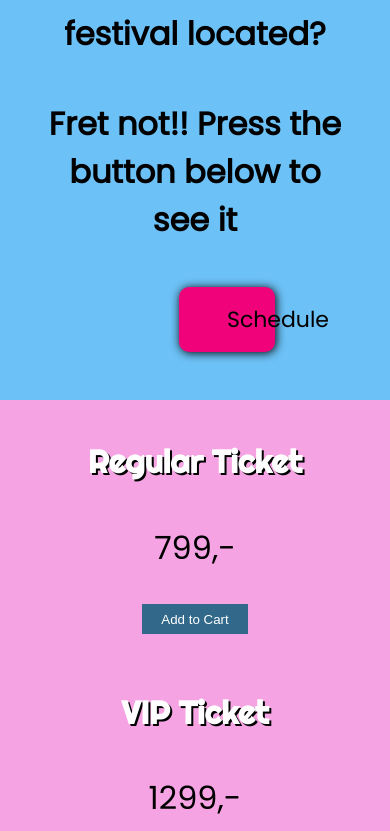
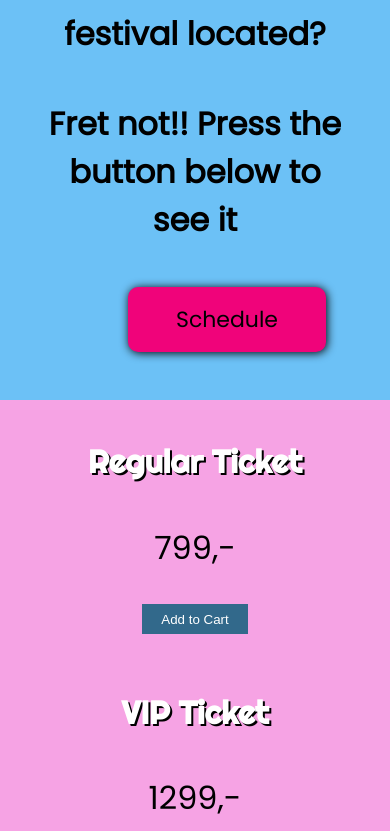
Before and after one commit to sabi4826/exam_frontend, a React (Vite) app: page / in a window 390 px wide. Shown: the part 1457-2288 px from the top of the page. Built offline with nearby package versions, Linux system fonts and the light colour scheme; no server answers.

Commit message:
fix schedule button

```diff
--- a/src/style/schedule.module.css
+++ b/src/style/schedule.module.css
@@ -22,7 +22,4 @@
   /* width: 20%; */
 }
 @media (max-width: 700px) {
-  .scheduleButton {
-    width: 30%;
-  }
 }
```
